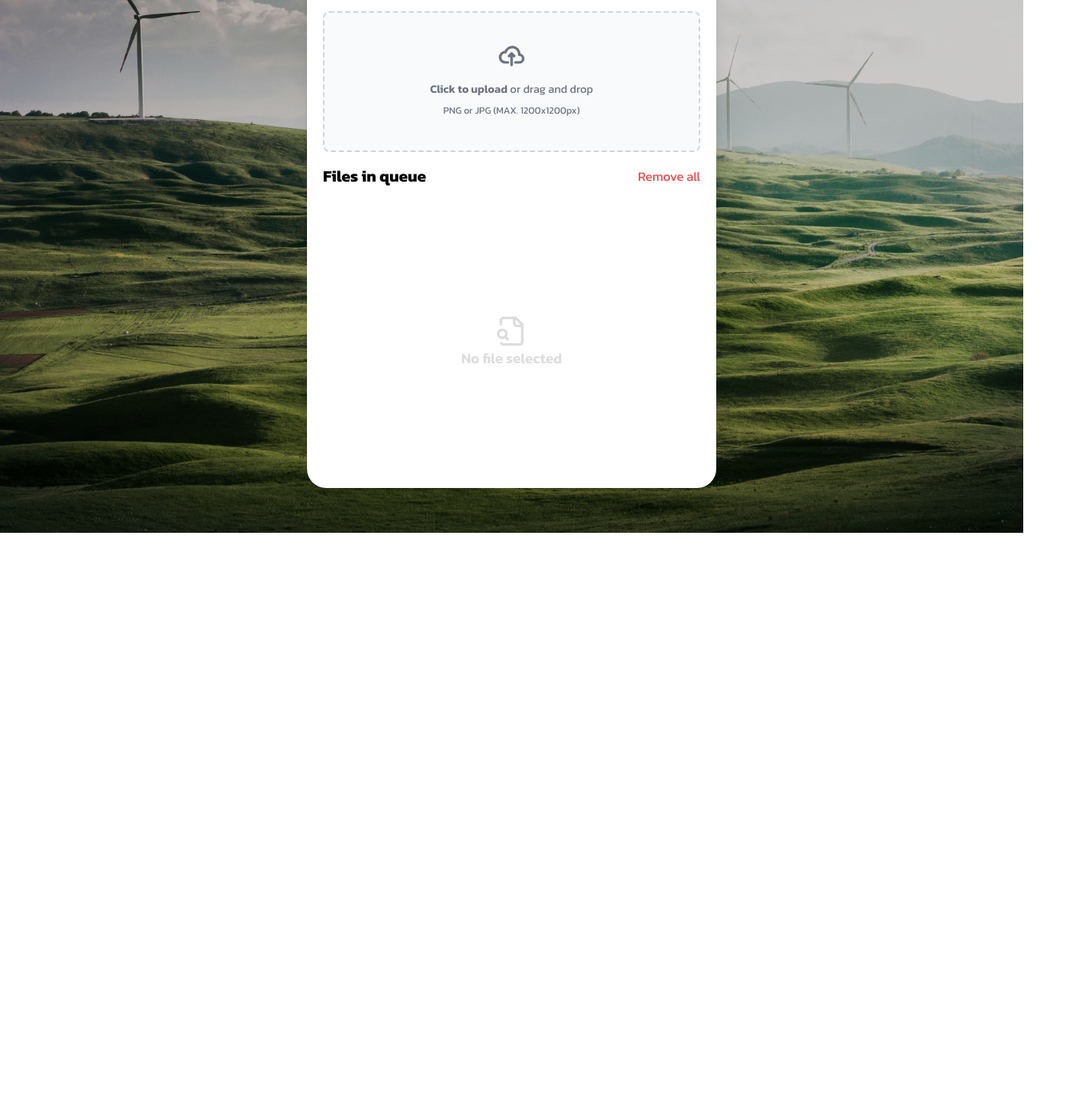
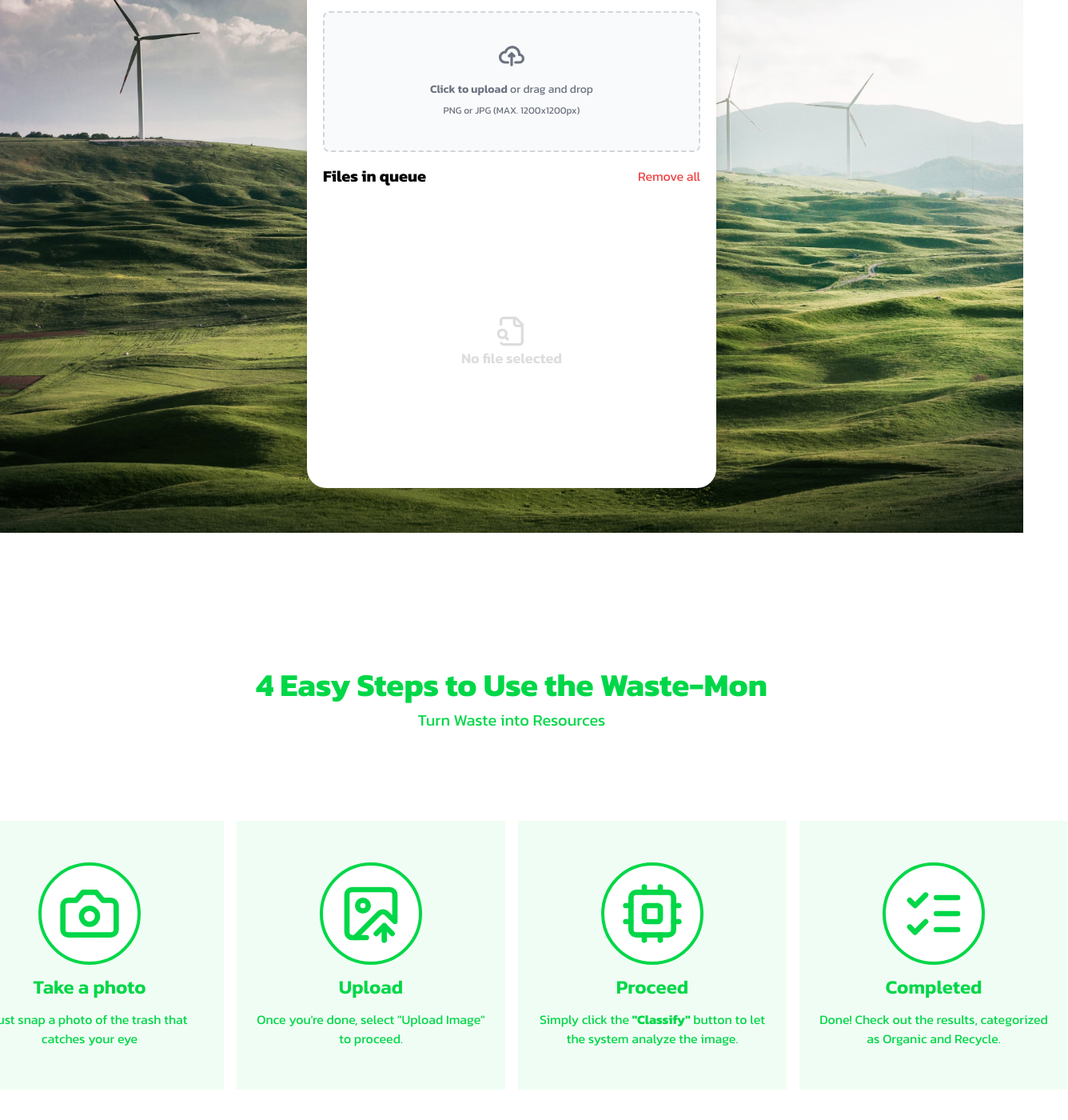
Before and after one commit to prokittikun/waste-mon, a React (Create React App) app: page / in a window 1280 px wide. Shown: the part 134-1534 px from the top of the page at 80% size, 1336 px wide, since content can reach past the window. Before the commit the page ends 800 px from the top, so only its background shows below. Built offline with nearby package versions, Linux system fonts and the light colour scheme.

Commit message:
add use step

```diff
--- a/src/index.css
+++ b/src/index.css
@@ -14,13 +14,22 @@
   }
 }
 
+@layer base {
+  input[type="number"]::-webkit-inner-spin-button,
+  input[type="number"]::-webkit-outer-spin-button {
+    -webkit-appearance: none;
+    margin: 0;
+  }
+}
+
 .bg {
-  background-image: linear-gradient(rgba(0, 0, 0, 0.2), rgba(0, 0, 0, 0.2)),
-    url("../public/photo-1532601224476-15c79f2f7a51.avif");
-  background-size: cover;
-  background-position: center center;
-  width: 100vw;
-  height: 100vh;
+  /* background-image: linear-gradient(rgba(0, 0, 0, 0.2), rgba(0, 0, 0, 0.2)),
+    url("../public/photo-1532601224476-15c79f2f7a51.avif") 0% 0%; */
+  /* background-size: cover; */
+  /* background-position: center center; */
+  /* width: 100vw;
+  height: 100vh; */
+  background: url("../public/photo-1532601224476-15c79f2f7a51.avif") 0% 0% / cover no-repeat;
 }
 
 * {
--- a/src/page/UploadImage.tsx
+++ b/src/page/UploadImage.tsx
@@ -1,5 +1,5 @@
 import { Label } from "flowbite-react";
-import { FileSearch } from "lucide-react";
+import { Camera, Cpu, FileSearch, ImageUp, ListChecks } from "lucide-react";
 import { useCallback, useState } from "react";
 import { FileWithPath, useDropzone } from "react-dropzone";
 import PreviewImage from "./components/previewImage";
@@ -127,8 +127,8 @@ function UploadImage() {
   };
 
   return (
-    <div className="flex flex-col w-screen h-screen">
-      <div className=" flex justify-center items-center bg">
+    <>
+      <div className="relative w-full h-[100vh] flex justify-center items-center bg">
         <div className="relative bg-white max-w-[32rem] max-h-[43rem] flex flex-col gap-4 h-full w-full rounded-3xl p-5 shadow-xl mx-3 md:mx-4">
           <div className="flex justify-center">
             <img
@@ -274,7 +274,64 @@ function UploadImage() {
           )}
         </div>
       </div>
-    </div>
+      <div className="flex flex-col  h-screen justify-start items-center mt-14 gap-12 lg:gap-28 lg:mt-[10rem]">
+        <div className="flex flex-col justify-center items-center">
+          <div className="text-center text-[2.5rem] font-bold text-[#00d748]">
+            4 Easy Steps to Use the Waste-Mon
+          </div>
+          <div className="text-center text-xl text-[#00d748]">
+            Turn Waste into Resources
+          </div>
+        </div>
+        <div className="flex flex-col lg:flex-row gap-4">
+          <div className="bg-green-50 w-[21rem] h-[21rem] flex flex-col gap-3 justify-center items-center px-6">
+            <div className="bg-white w-32 h-32 rounded-full flex justify-center items-center border-4 border-[#00d748]">
+              <Camera size={80} color="#00d748" />
+            </div>
+            <span className="text-2xl font-semibold text-[#00d748] text-center">
+              Take a photo
+            </span>
+            <span className="text-[#00d748] text-center">
+              Just snap a photo of the trash that catches your eye
+            </span>
+          </div>
+          <div className="bg-green-50 w-[21rem] h-[21rem] flex flex-col gap-3 justify-center items-center px-6">
+            <div className="bg-white w-32 h-32 rounded-full flex justify-center items-center border-4 border-[#00d748]">
+              <ImageUp size={80} color="#00d748" />
+            </div>
+            <span className="text-2xl font-semibold text-[#00d748] text-center">
+              Upload
+            </span>
+            <span className="text-[#00d748] text-center">
+              Once you're done, select "Upload Image" to proceed.
+            </span>
+          </div>
+          <div className="bg-green-50 w-[21rem] h-[21rem] flex flex-col gap-3 justify-center items-center px-6">
+            <div className="bg-white w-32 h-32 rounded-full flex justify-center items-center border-4 border-[#00d748]">
+              <Cpu size={80} color="#00d748" />
+            </div>
+            <span className="text-2xl font-semibold text-[#00d748] text-center">
+              Proceed
+            </span>
+            <span className="text-[#00d748] text-center">
+              Simply click the <b>"Classify"</b> button to let the system
+              analyze the image.
+            </span>
+          </div>
+          <div className="bg-green-50 w-[21rem] h-[21rem] flex flex-col gap-3 justify-center items-center px-6">
+            <div className="bg-white w-32 h-32 rounded-full flex justify-center items-center border-4 border-[#00d748]">
+              <ListChecks size={80} color="#00d748" />
+            </div>
+            <span className="text-2xl font-semibold text-[#00d748] text-center">
+              Completed
+            </span>
+            <span className="text-[#00d748] text-center">
+              Done! Check out the results, categorized as Organic and Recycle.
+            </span>
+          </div>
+        </div>
+      </div>
+    </>
   );
 }
 
```
